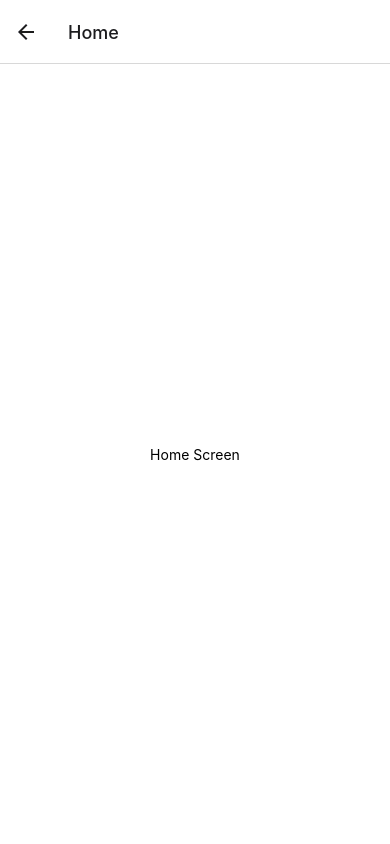
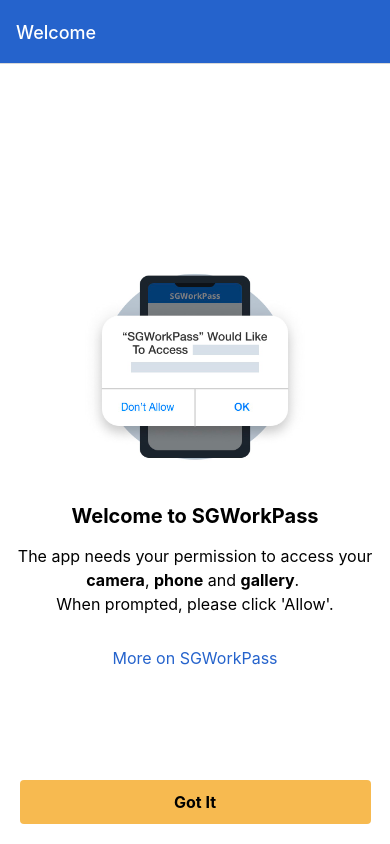
Before and after one commit to marvinljw/overseas-onboarding-app, a React Native app: screen /Permission in a window 390 px wide. Before the commit this address had no page. Built offline with nearby package versions, Linux system fonts and the light colour scheme.

Commit message:
Added Permission Screen

```diff
--- a/App.js
+++ b/App.js
@@ -6,26 +6,51 @@
 
 import HomeScreen from "./src/screens/HomeScreen";
 import SplashScreen from "./src/screens/SplashScreen";
+import PermissionScreen from "./src/screens/PermissionScreen";
+
+import { COLORS } from "./src/constants/index";
 
 const Stack = createStackNavigator();
 
 export default function App() {
   return (
-    // <SafeAreaView>
-    <NavigationContainer>
-      <Stack.Navigator initialRouteName="Splash">
+    <SafeAreaView style={styles.container}>
+      <NavigationContainer styles={styles.container}>
+        <Stack.Navigator initialRouteName="Permission">
           <Stack.Screen
             name="Splash"
             component={SplashScreen}
             options={{
               headerTitle: "",
               headerShadowVisible: false,
+              headerShown: false,
+            }}
+          />
+
+          <Stack.Screen
+            name="Permission"
+            component={PermissionScreen}
+            options={{
+              headerTitle: "Welcome",
+              headerStyle: { backgroundColor: COLORS.blue },
+              // headerShadowVisible: false,
+              // headerShown: false,
+              headerTitleStyle: {
+                color: COLORS.white,
+              }
             }}
           />
 
           <Stack.Screen name="Home" component={HomeScreen} />
         </Stack.Navigator>
       </NavigationContainer>
-    // </SafeAreaView>
+    </SafeAreaView>
   );
 }
+
+const styles = StyleSheet.create({
+  container: {
+    flex: 1,
+    padding: "10vw",
+  },
+});
--- a/src/constants/index.js
+++ b/src/constants/index.js
@@ -2,6 +2,7 @@
     red: "#E73929",
     green: "#008700",
     blue: "#2563CC",
+    yellow: "#F7BA50",
 
     lightBlue: "#E1F0FF",
 
@@ -16,6 +17,7 @@
   };
 
   const SIZES = {
+    xxSmall: 4,
     xSmall: 10,
     small: 12,
     medium: 16,
--- /dev/null
+++ b/src/screens/PermissionScreen.js
@@ -0,0 +1,102 @@
+import { useState, useEffect } from "react";
+import {
+  ActivityIndicator,
+  StyleSheet,
+  View,
+  Text,
+  Image,
+  TouchableOpacity,
+  Linking,
+} from "react-native";
+import { COLORS, FONT, SIZES } from "../constants/index";
+
+const PermissionScreen = ({ navigation }) => {
+  const handleLinkPress = () => {
+    const url = "https://www.mom.gov.sg/eservices/sgworkpass";
+    Linking.openURL(url);
+  };
+
+  const handleGotItPress = () => {
+    navigation.push('home')
+  };
+
+  return (
+    <View style={styles.container}>
+      <Image
+        style={styles.logo}
+        source={require("../assets/images/permission-logo.jpeg")}
+        resizeMode="contain"
+      />
+      <Text style={styles.title}>Welcome to SGWorkPass</Text>
+      <Text style={styles.details}>
+        The app needs your permission to access your{" "}
+        <Text style={styles.boldText}>camera</Text>,{" "}
+        <Text style={styles.boldText}>phone</Text> and{" "}
+        <Text style={styles.boldText}>gallery</Text>. {"\n"}
+        When prompted, please click 'Allow'.
+      </Text>
+
+      <TouchableOpacity onPress={handleLinkPress}>
+        <Text style={styles.linkText}>More on SGWorkPass</Text>
+      </TouchableOpacity>
+
+      <TouchableOpacity onPress={handleGotItPress} style={styles.btmButton}>
+        <Text style={styles.buttonText}>Got It</Text>
+      </TouchableOpacity>
+    </View>
+  );
+};
+
+const styles = StyleSheet.create({
+  container: {
+    flex: 1,
+    position: 'relative',
+    backgroundColor: COLORS.white,
+    alignItems: "center",
+    justifyContent: "center",
+    height: "100%",
+    width: "100%",
+    padding: "3%",
+  },
+  logo: {
+    width: "70%",
+    height: "35%",
+  },
+  title: {
+    fontSize: SIZES.large,
+    marginBottom: SIZES.medium,
+    fontWeight: "bold",
+  },
+  details: {
+    fontSize: SIZES.medium,
+    textAlign: "center",
+    marginBottom: SIZES.xxLarge,
+    lineHeight: SIZES.xLarge,
+  },
+
+  boldText: {
+    fontWeight: "bold",
+  },
+
+  linkText: {
+    color: COLORS.blue,
+    fontSize: SIZES.medium,
+  },
+
+  btmButton: {
+    position: 'absolute',
+    bottom: 20,
+    backgroundColor: COLORS.yellow,
+    width: "90%",
+    borderRadius: SIZES.xxSmall,
+  },
+
+  buttonText: {
+    textAlign: "center",
+    fontWeight: "bold",
+    padding: SIZES.small,
+    fontSize: SIZES.medium,
+  }
+});
+
+export default PermissionScreen;
--- a/src/screens/SplashScreen.js
+++ b/src/screens/SplashScreen.js
@@ -11,9 +11,9 @@
         console.log("use effect activated")
 
         const fetchData = async () => {
-            await delay(5000);
+            await delay(3000);
             console.log("Waited 5s");
-            navigation.push('Home');
+            navigation.push('Permission');
         }
 
         fetchData();
```
Also changed, not shown: src/assets/images/permission-logo.jpeg (added). Lines whose indentation alone changed are shown as unchanged.
